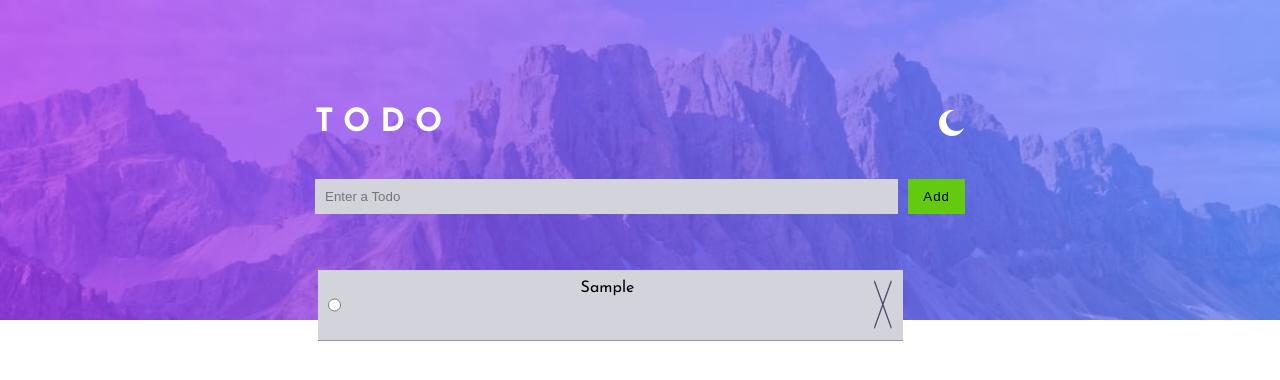
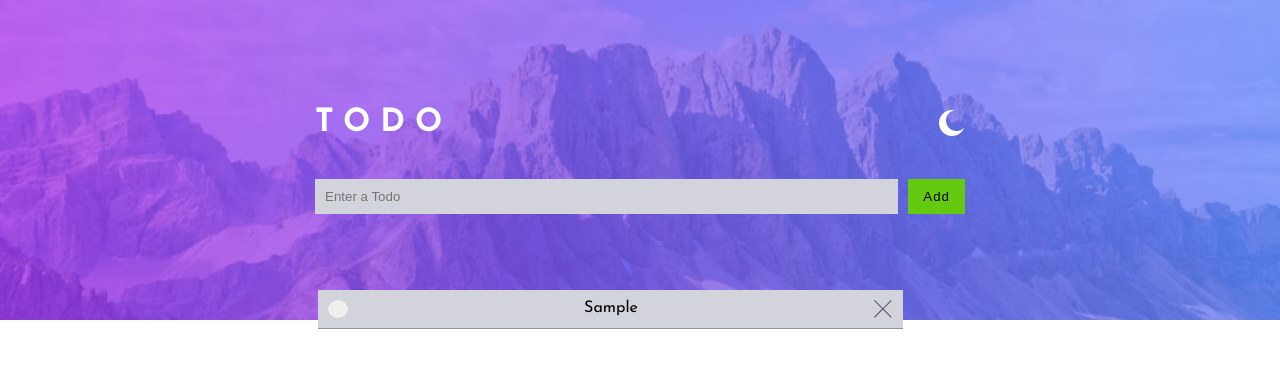
Before and after one commit to Frontendmentor-Gautham/Todo-app, a React (Create React App) app: page / in a window 1280 px wide. Both pictures are taken after typing "Sample" into the empty fields and a click on the button "Add". Shown: the top 380 px of the page. Built offline with nearby package versions, Linux system fonts and the light colour scheme.

Commit message:
finished with desktop view

```diff
--- a/package.json
+++ b/package.json
@@ -7,6 +7,7 @@
     "@testing-library/react": "^13.4.0",
     "@testing-library/user-event": "^13.5.0",
     "react": "^18.2.0",
+    "react-beautiful-dnd": "^13.1.1",
     "react-dom": "^18.2.0",
     "react-scripts": "5.0.1",
     "web-vitals": "^2.1.4"
--- a/src/App.css
+++ b/src/App.css
@@ -69,10 +69,11 @@ img{
 }
 
 .todo-list{
-    margin-top: -50px;
+    margin-top: -30px;
     display: flex;
     justify-content: center;
     align-items: center;
+
 }
 
 .list-light{
--- a/src/App.js
+++ b/src/App.js
@@ -6,6 +6,7 @@ import sun from './images/icon-sun.svg';
 import InputArea from './Components/InputArea';
 import TodoItem from './Components/TodoItem';
 import { useEffect, useState } from 'react';
+import { DragDropContext, Droppable , Draggable } from 'react-beautiful-dnd';
 
 
 
@@ -14,7 +15,7 @@ function App() {
 
   const [mode,setMode] = useState('light');
   const [items, setItems] = useState([]);
-
+  const [completedTodos,setCompletedTodos] = useState([]);
 
   function AddItem(inputText) {
     setItems(prevItems => {
@@ -51,6 +52,8 @@ function App() {
 
   return (
     <>
+
+
       <header className={`${mode}-mode`}>
         <div className='header-content'>
           <div className='header-heading'>
@@ -65,16 +68,32 @@ function App() {
 
     <section>
       <div className='todo-list'>
-        <ul className={`list-${mode}`}>
+        <DragDropContext>
+          <Droppable droppableId="todos">
+             {
+              (provided)=>(
+                  <ul className={`list-${mode} todos`} ref={provided.innerRef} {...provided.droppableProps}>
                 {items.map((todoItem, index) => (
+                  <Draggable draggableId="todos" index={index}>
+                    {
+                      (provided) => (
                           <TodoItem
+                          ref={provided.innerRef} {...provided.draggableProps} {...provided.dragHandleProps}
+                        index={index}
                         key={index}
                         id={index}
                         text={todoItem}
                         onChecked={deleteItem}
                         />
+                      )
+                    }
+                  </Draggable>
                 ))}
               </ul>
+              )
+             }
+          </Droppable>
+        </DragDropContext>
       </div>
     </section>
     </>
--- a/src/Components/InputArea.css
+++ b/src/Components/InputArea.css
@@ -29,7 +29,7 @@
     align-items: center;
 }
 
-button{
+.btn{
     padding: 10px 15px;
     margin-top: 40px;
     margin-left: 10px;
--- a/src/Components/InputArea.js
+++ b/src/Components/InputArea.js
@@ -14,7 +14,7 @@ const InputArea = ({mode,onAdd}) => {
   return (
     <div className="form">
       <input placeholder='Enter a Todo' className={`text-input-${mode}`} onChange={handleChange} type="text" value={inputText} />
-      <button className={`btn-${mode}`}
+      <button className={`btn-${mode} btn`}
         onClick={() => {
           onAdd(inputText);
           setInputText("");
--- a/src/Components/TodoItem.css
+++ b/src/Components/TodoItem.css
@@ -7,8 +7,19 @@ li{
     text-align: justify;
 }
 
-.false-state{
-    padding: 40px;
-    height: 50px;
+.checker{
+    width: 20px;
     border-radius: 50%;
+    border: none;
+    cursor: pointer;
 }
+
+
+.true-state{
+    background-image: linear-gradient(hsl(192, 100%, 67%),hsl(280, 87%, 65%));
+}
+
+.true{
+    text-decoration: line-through;
+    opacity: 0.3;
+}
--- a/src/Components/TodoItem.js
+++ b/src/Components/TodoItem.js
@@ -1,6 +1,7 @@
 import React, { useEffect, useState } from 'react'
 import './TodoItem.css'
 import cross from '../images/icon-cross.svg'
+import { Draggable } from 'react-beautiful-dnd';
 
 const TodoItem = (props) => {
 
@@ -17,8 +18,13 @@ const TodoItem = (props) => {
 
 
   return (
+    <Draggable draggableId={props.id} index={props.index}>
+      {
+        (provided) => (
           <div>
-      <li> <input className={`${isChecked}-state`} onClick={checkingBox} type="radio"/> {props.text}   <img
+            <li
+            ref={provided.innerRef} {...provided.draggableProps} {...provided.dragHandleProps}
+            className={`${isChecked}`}> <button onClick={checkingBox} className={`${isChecked}-state checker`} /> {props.text}   <img
               onClick={() => {
                   props.onChecked(props.id);
               }}
@@ -26,5 +32,8 @@ const TodoItem = (props) => {
            </div>
         )
       }
+    </Draggable>
+  )
+}
 
 export default TodoItem
```
Also changed, not shown: 1 other file (tests, documents, lock files or other folders). Lines whose indentation alone changed are shown as unchanged.
